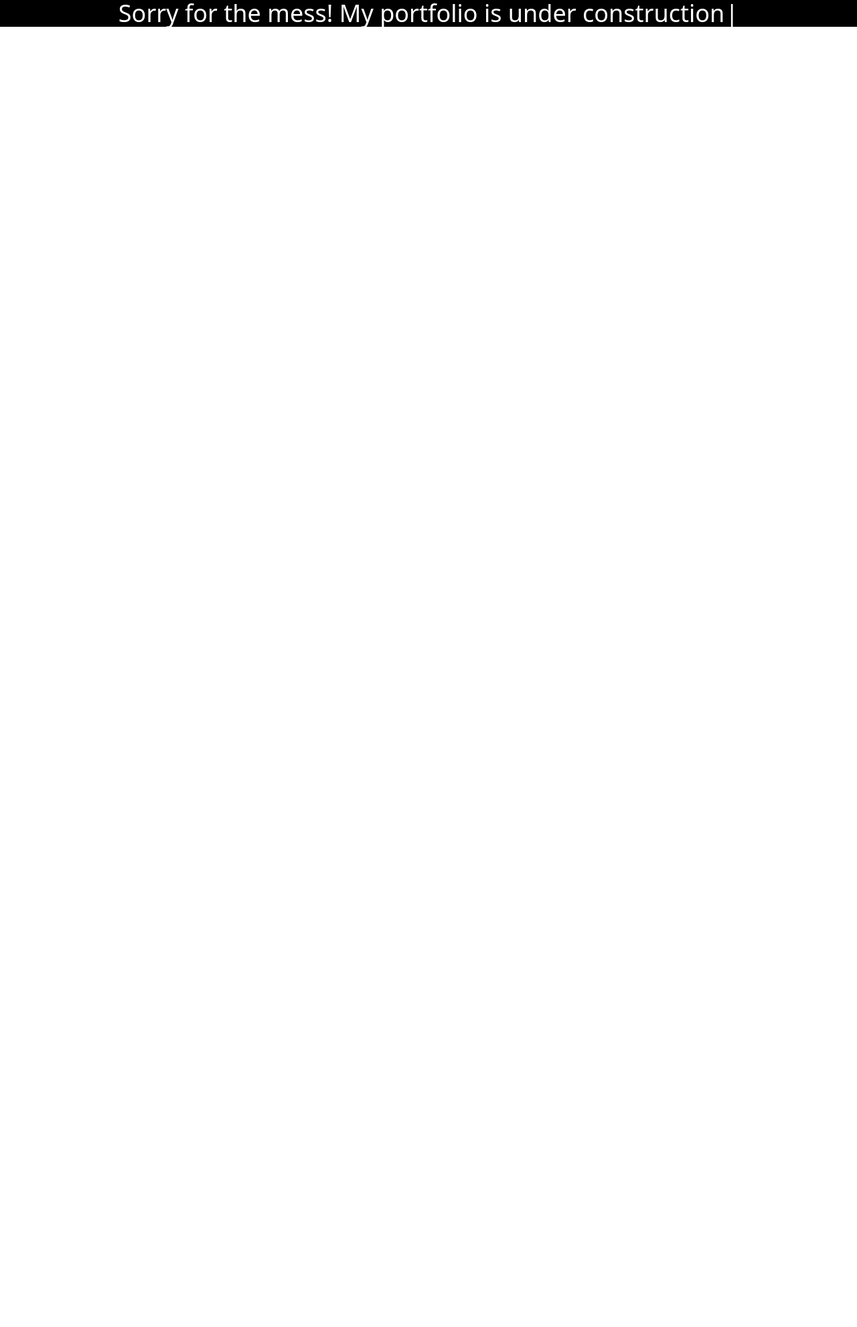
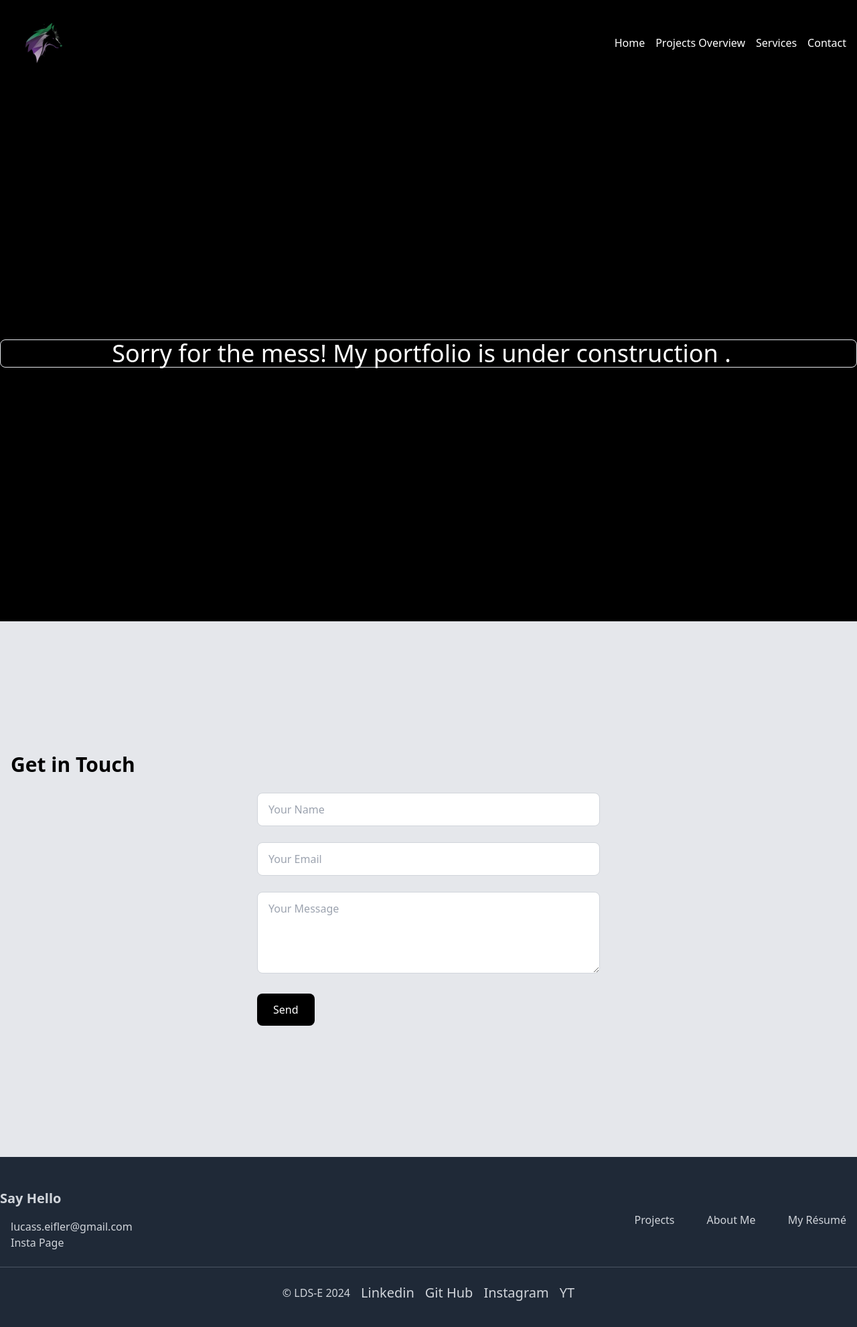
Before and after one commit to LDS-E/LDS-E-Personal-Portfolio, a React (Vite) app: page / in a window 1280 px wide. Shown: the top 1982 px of the page at 67% size. Before the commit the page ends 800 px from the top, so only its background shows below. Built offline with nearby package versions, Linux system fonts and the light colour scheme.

Commit message:
Adding code to components: Adding conde to Footer.jsx, HeroSection.jsx, NavBar.jsx and ContactMe.jsx.

```diff
--- a/package.json
+++ b/package.json
@@ -13,6 +13,8 @@
     "react": "^18.2.0",
     "react-dom": "^18.2.0",
     "react-router-dom": "^6.22.3",
+    "react-scroll": "^1.9.0",
+    "react-spring": "^9.7.3",
     "typewriter-effect": "^2.21.0"
   },
   "devDependencies": {
--- a/src/App.jsx
+++ b/src/App.jsx
@@ -2,13 +2,19 @@
 import './index.css'
 //import { BrowserRouter, Routes, Route } from 'react-router-dom'
 import HeroSection from './components/HeroSection'
+import Footer from './components/Footer'
+import Navbar from './components/NavBar'
+import ContactMe from './components/ContactMe'
 
 function App() {
 
 
   return (
     <>
+     <Navbar />
      <HeroSection />
+     <ContactMe />
+     <Footer />
     </>
   )
 }
--- /dev/null
+++ b/src/components/ContactMe.jsx
@@ -0,0 +1,73 @@
+// ContactMe.jsx
+import { useState } from 'react';
+
+const ContactMe = () => {
+    const [formData, setFormData] = useState({
+        name: '',
+        email: '',
+        message: ''
+    });
+
+    const handleChange = (e) => {
+        const { name, value } = e.target;
+        setFormData({
+            ...formData,
+            [name]: value
+        });
+    };
+
+    const handleSubmit = (e) => {
+        e.preventDefault();
+        // Aqui você pode adicionar a lógica para enviar o formulário, como fazer uma solicitação HTTP para um servidor.
+        console.log(formData);
+    };
+
+    return (
+        <section id="contact" className="h-screen flex items-center justify-center bg-gray-200">
+            <div className="container mx-auto px-4">
+                <h2 className="text-3xl font-bold mb-6">Get in Touch</h2>
+                <form onSubmit={handleSubmit} className="max-w-lg mx-auto">
+                    <div className="mb-6">
+                        <input
+                            type="text"
+                            id="name"
+                            name="name"
+                            value={formData.name}
+                            onChange={handleChange}
+                            placeholder="Your Name"
+                            className="w-full py-3 px-4 rounded-lg bg-white border border-gray-300 focus:outline-none focus:border-gray-500"
+                            required
+                        />
+                    </div>
+                    <div className="mb-6">
+                        <input
+                            type="email"
+                            id="email"
+                            name="email"
+                            value={formData.email}
+                            onChange={handleChange}
+                            placeholder="Your Email"
+                            className="w-full py-3 px-4 rounded-lg bg-white border border-gray-300 focus:outline-none focus:border-gray-500"
+                            required
+                        />
+                    </div>
+                    <div className="mb-6">
+                        <textarea
+                            id="message"
+                            name="message"
+                            value={formData.message}
+                            onChange={handleChange}
+                            rows="4"
+                            placeholder="Your Message"
+                            className="w-full py-3 px-4 rounded-lg bg-white border border-gray-300 focus:outline-none focus:border-gray-500"
+                            required
+                        ></textarea>
+                    </div>
+                    <button type="submit" className="bg-black text-white py-3 px-6 rounded-lg hover:bg-gray-900">Send</button>
+                </form>
+            </div>
+        </section>
+    );
+};
+
+export default ContactMe;
--- a/src/components/Footer.jsx
+++ b/src/components/Footer.jsx
@@ -0,0 +1,70 @@
+const Footer = () => {
+    return (
+      <footer className="bg-gray-800 text-gray-300 h-screen">
+        <div className="container mx-auto py-12">
+          <div className="flex flex-col md:flex-row justify-between items-center h-full">
+            <div className="flex flex-col items-center md:items-start mb-8 md:mb-0">
+              <span className="text-xl font-bold mb-4">Say Hello</span>
+              <ul>
+                <li>
+                  <a href="#" className="text-text hover:text-back px-4 py-2 rounded-md">
+                    lucass.eifler@gmail.com
+                  </a>
+                </li>
+                <li>
+                  <a href="" className="text-text hover:text-back px-4 py-2 rounded-md">
+                    Insta Page
+                  </a>
+                </li>
+              </ul>
+            </div>
+            <ul className="flex space-x-4">
+              <li>
+                <a href="https://olaolu.dev/work" className="text-text hover:text-back px-4 py-2 rounded-md">
+                  Projects
+                </a>
+              </li>
+              <li>
+                <a href="https://olaolu.dev/shelf" className="text-text hover:text-back px-4 py-2 rounded-md">
+                  About Me
+                </a>
+              </li>
+              <li>
+                <a href="https://olaolu.dev/resume" target="_blank" rel="noreferrer noopener" className="text-text hover:text-back px-4 py-2 rounded-md">
+                  My Résumé
+                </a>
+              </li>
+            </ul>
+          </div>
+          <hr className="my-6 border-gray-600" />
+          <div className="flex justify-center items-center">
+            <span>&copy; <a href="https://github.com/LDS-E">LDS-E </a> 2024</span>
+            <ul className="flex space-x-4 ml-4">
+              <li>
+                <a href="" target="_blank" rel="noreferrer noopener" className="text-xl hover:text-secondary">
+                  Linkedin
+                </a>
+              </li>
+              <li>
+                <a href="" target="_blank" rel="noreferrer noopener" className="text-xl hover:text-secondary">
+                  Git Hub
+                </a>
+              </li>
+              <li>
+                <a href="" target="_blank" rel="noreferrer noopener" className="text-xl hover:text-secondary">
+                  Instagram
+                </a>
+              </li>
+              <li>
+                <a href="" target="_blank" rel="noreferrer noopener" className="text-xl hover:text-secondary">
+                  YT
+                </a>
+              </li>
+            </ul>
+          </div>
+        </div>
+      </footer>
+    );
+  };
+
+  export default Footer;
--- a/src/components/HeroSection.jsx
+++ b/src/components/HeroSection.jsx
@@ -1,8 +1,8 @@
-import { useEffect, useRef } from 'react';
+// HeroSection.jsx
+import { useEffect } from 'react';
 import Typewriter from 'typewriter-effect/dist/core';
 
-
-export const HeroSection = () => {
+const HeroSection = () => {
   useEffect(() => {
     const textRef = document.getElementById('typewriter-text');
 
@@ -33,8 +33,10 @@ export const HeroSection = () => {
   }, []);
 
   return (
-    <div className="bg-black">
-      <h1 id="typewriter-text" className="text-white text-4xl text-balance text-center"></h1>
+    <div id="hero" className="bg-black min-h-screen flex items-center justify-center">
+      <div className="container mx-auto border rounded-lg">
+        <h1 id="typewriter-text" className="text-white text-4xl text-balance text-center"></h1>
+      </div>
     </div>
   );
 };
--- a/src/components/NavBar.jsx
+++ b/src/components/NavBar.jsx
@@ -0,0 +1,56 @@
+import { useState } from 'react';
+
+const Navbar = () => {
+  const [isOpen, setIsOpen] = useState(false);
+
+  const toggleMenu = () => {
+    setIsOpen(!isOpen);
+  };
+
+  return (
+    <nav className="bg-black text-white p-4 flex justify-between items-center">
+      <div className="md:flex md:items-center">
+        {/* Logo */}
+        <div className="mr-auto">
+          <img src="/src/assets/ldselogo.png" alt="Logo" className="h-24" />
+        </div>
+
+        {/* Botão de Menu */}
+        <div className="cursor-pointer md:hidden" onClick={toggleMenu}>
+          <svg
+            className="w-6 h-6"
+            fill="none"
+            stroke="currentColor"
+            viewBox="0 0 24 24"
+            xmlns="http://www.w3.org/2000/svg"
+          >
+            <path
+              strokeLinecap="round"
+              strokeLinejoin="round"
+              strokeWidth="2"
+              d={isOpen ? "M6 18L18 6M6 6l12 12" : "M4 6h16M4 12h16M4 18h16"}
+            />
+          </svg>
+        </div>
+      </div>
+
+      {/* Links do Menu */}
+      <ul className={`md:flex md:items-center md:w-auto ${isOpen ? 'block' : 'hidden'} mt-4 md:mt-0`}>
+        <li className="md:ml-4">
+          <a href="#" className="block md:inline-block text-white hover:text-gray-400 transition duration-300">Home</a>
+        </li>
+        <li className="md:ml-4">
+          <a href="#" className="block md:inline-block text-white hover:text-gray-400 transition duration-300">Projects Overview</a>
+        </li>
+        <li className="md:ml-4">
+          <a href="#" className="block md:inline-block text-white hover:text-gray-400 transition duration-300">Services</a>
+        </li>
+        <li className="md:ml-4">
+          <a href="#" className="block md:inline-block text-white hover:text-gray-400 transition duration-300">Contact</a>
+        </li>
+      </ul>
+    </nav>
+  );
+};
+
+export default Navbar;
```
Also changed, not shown: src/components/AboutMe.jsx (added), src/components/DailyThecs.jsx (added), src/components/ProjectMenuMain.jsx (added), 1 other file (tests, documents, lock files or other folders).
